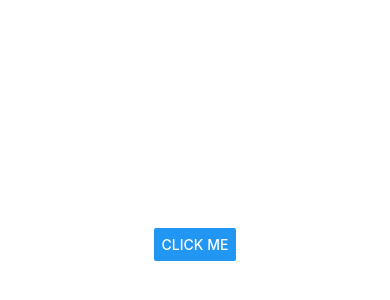
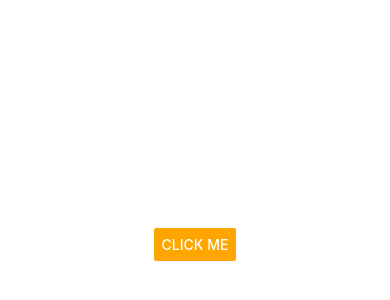
Before and after one commit to prahladinala/expo-react-native, a React Native app: screen / in a window 390 px wide. Shown: the part 178-478 px from the top of the page. Built offline with nearby package versions, Linux system fonts and the light colour scheme.

Commit message:
Button Component - color

```diff
--- a/App.js
+++ b/App.js
@@ -6,7 +6,7 @@ export default function App() {
 
   return (
     <View style={styles.container}>
-      <Button title="Click Me" onPress={() => { console.log("Button Clicked") }} />
+      <Button color="orange" title="Click Me" onPress={() => { console.log("Button Clicked") }} />
     </View >
   );
 }
```
